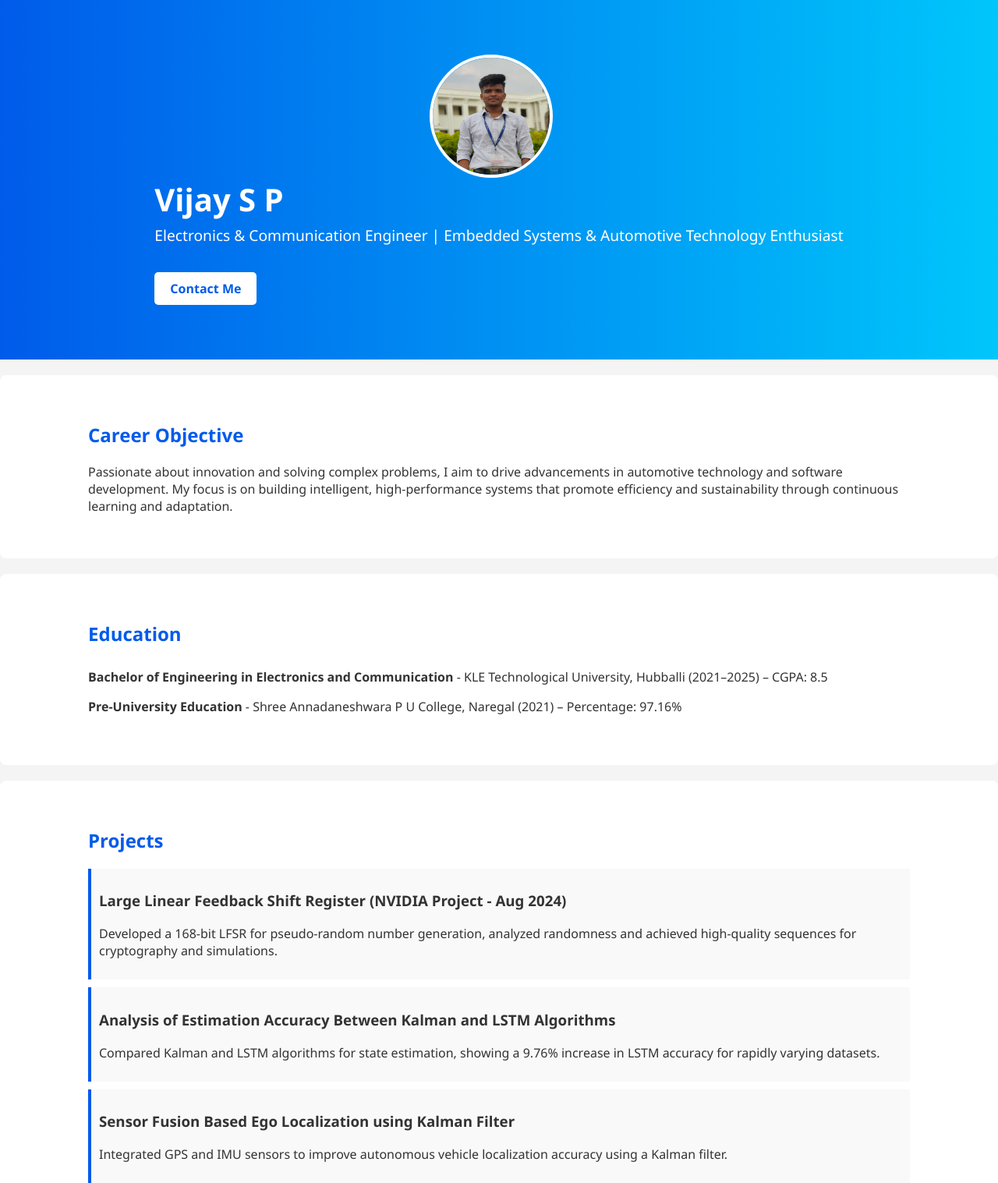
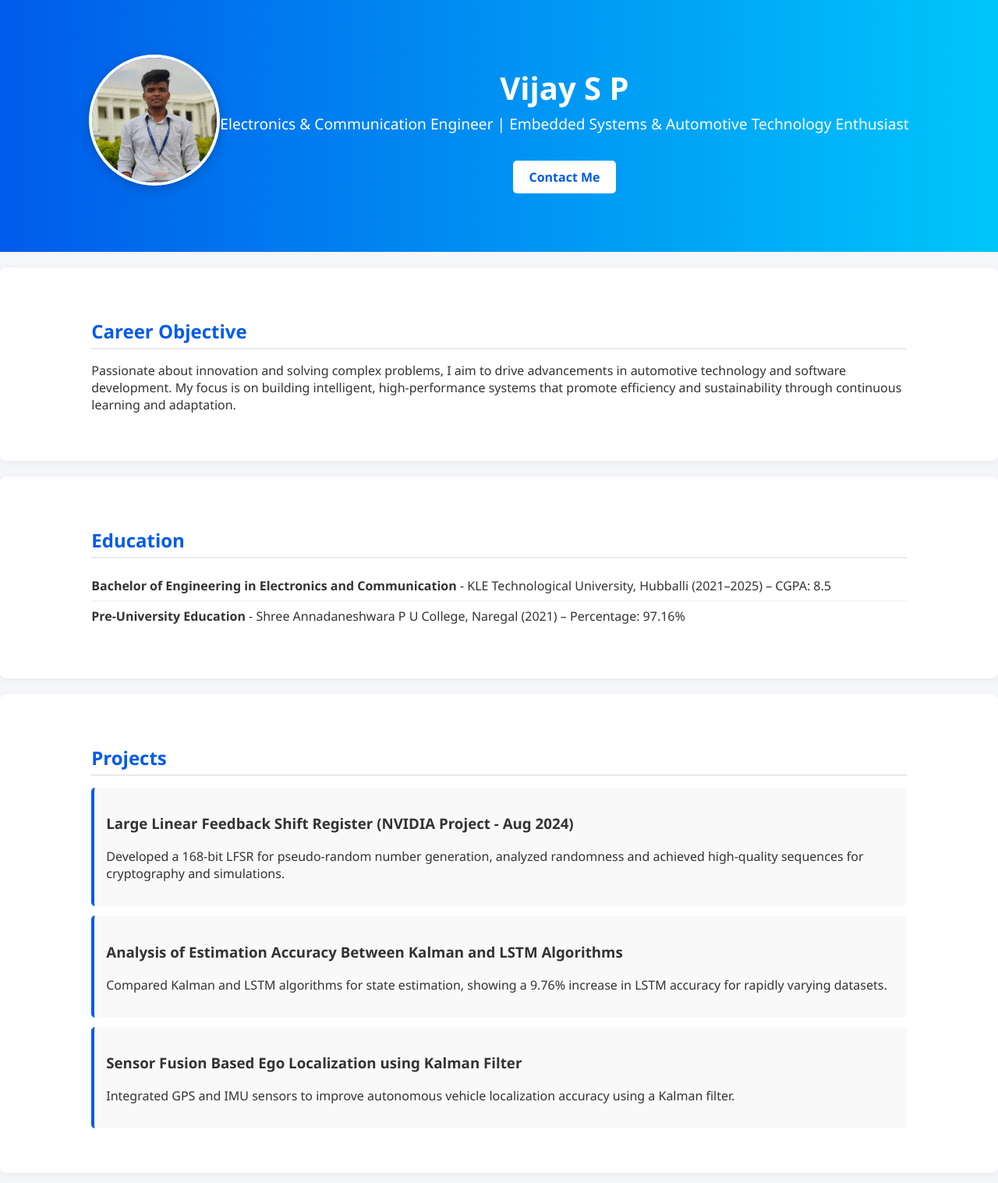
Before and after one commit to VijaySP43/VijaySP43.github.io, a plain HTML site: page index.html in a window 1280 px wide. Shown: the top 1517 px of the page at 78% size. Drawn offline with Linux system fonts and the light colour scheme.

Commit message:
Update style.css

```diff
--- a/style.css
+++ b/style.css
@@ -1,8 +1,8 @@
-/* General */
+/* General Reset */
 body {
     margin: 0;
     font-family: 'Segoe UI', Arial, sans-serif;
-    background: #f4f4f4;
+    background: #f4f6f9;
     color: #333;
 }
 
@@ -24,18 +24,21 @@ header {
     align-items: center;
     flex-wrap: wrap;
     justify-content: center;
+    text-align: center;
 }
 
 .profile-pic {
-    width: 150px;
-    height: 150px;
+    width: 160px;
+    height: 160px;
     border-radius: 50%;
     border: 4px solid white;
-    margin-right: 20px;
+    margin-bottom: 15px;
+    box-shadow: 0 4px 15px rgba(0,0,0,0.2);
+    object-fit: cover;
 }
 
 header h1 {
-    margin: 0;
+    margin: 10px 0 5px 0;
     font-size: 2.5rem;
 }
 
@@ -53,10 +56,12 @@ header p {
     border-radius: 5px;
     text-decoration: none;
     font-weight: bold;
+    transition: 0.3s ease;
 }
 
 .btn:hover {
     background: #f0f0f0;
+    transform: translateY(-2px);
 }
 
 /* Sections */
@@ -64,11 +69,15 @@ section {
     background: white;
     margin: 20px 0;
     border-radius: 8px;
-    padding: 20px;
+    padding: 25px;
+    box-shadow: 0 2px 8px rgba(0,0,0,0.05);
 }
 
 h2 {
     color: #005bea;
+    border-bottom: 2px solid #eaeaea;
+    padding-bottom: 5px;
+    margin-bottom: 15px;
 }
 
 ul {
@@ -78,23 +87,37 @@ ul {
 
 ul li {
     padding: 8px 0;
+    border-bottom: 1px solid #f0f0f0;
+}
+
+ul li:last-child {
+    border-bottom: none;
 }
 
 /* Projects */
 .project {
     background: #f9f9f9;
-    padding: 10px;
+    padding: 15px;
     border-left: 4px solid #005bea;
-    margin-bottom: 10px;
+    margin-bottom: 12px;
+    border-radius: 5px;
+    transition: 0.3s ease;
+}
+
+.project:hover {
+    transform: scale(1.01);
+    box-shadow: 0 2px 10px rgba(0,0,0,0.08);
 }
 
 /* Contact Links */
 a {
     color: #005bea;
+    transition: 0.3s ease;
 }
 
 a:hover {
     text-decoration: underline;
+    color: #003c99;
 }
 
 /* Footer */
@@ -110,7 +133,6 @@ footer {
 @media (max-width: 768px) {
     .header-content {
         flex-direction: column;
-        text-align: center;
     }
     .profile-pic {
         margin: 0 0 15px 0;
```
